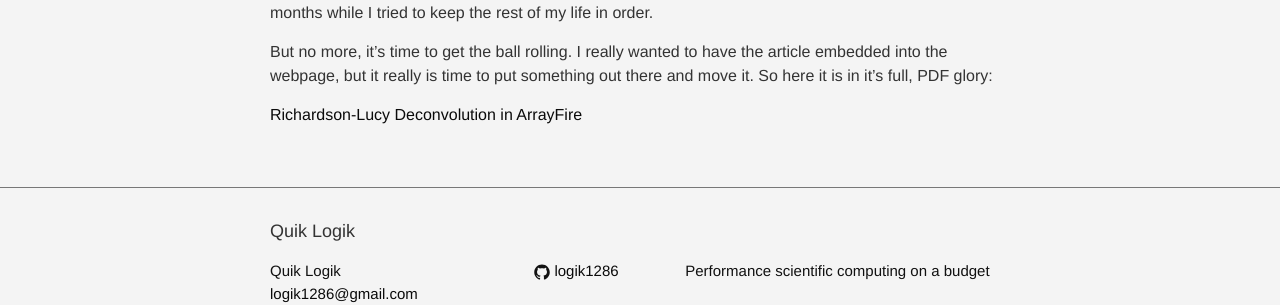
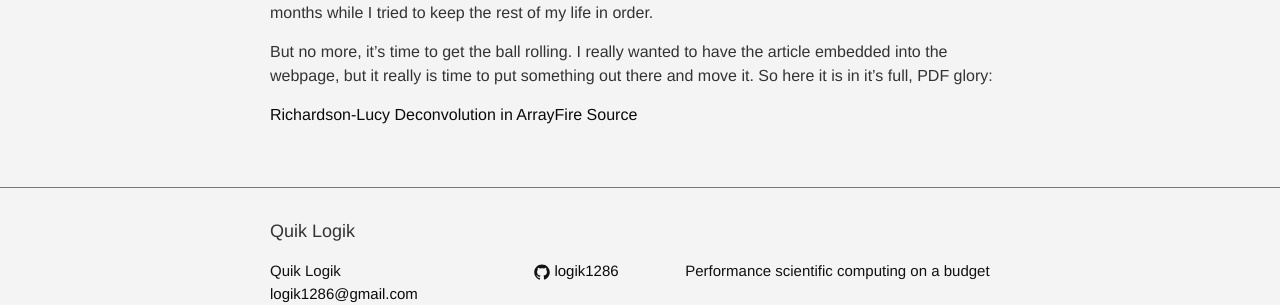
Before and after one commit to logik1286/logik1286.github.io, a Jekyll site: the page built from _posts/2016-06-05-richardson-lucy-algorithm.markdown, in a window 1280 px wide. Shown: the part 397-702 px from the top of the page. Built offline with Jekyll 4.4.1, drawn with Linux system fonts in a browser that asks for light colours.

Commit message:
new article

```diff
--- a/_posts/2016-06-05-richardson-lucy-algorithm.markdown
+++ b/_posts/2016-06-05-richardson-lucy-algorithm.markdown
@@ -13,3 +13,4 @@ The idea was to present the algorithm implementation and performance analysis in
 But no more, it’s time to get the ball rolling. I really wanted to have the article embedded into the webpage, but it really is time to put something out there and move it. So here it is in it’s full, PDF glory:
 
 [Richardson-Lucy Deconvolution in ArrayFire](/resources/richardsonLucy/algorithmReport.pdf)
+[Source](https://github.com/logik1286/richardsonLucyArrayFire)
```
